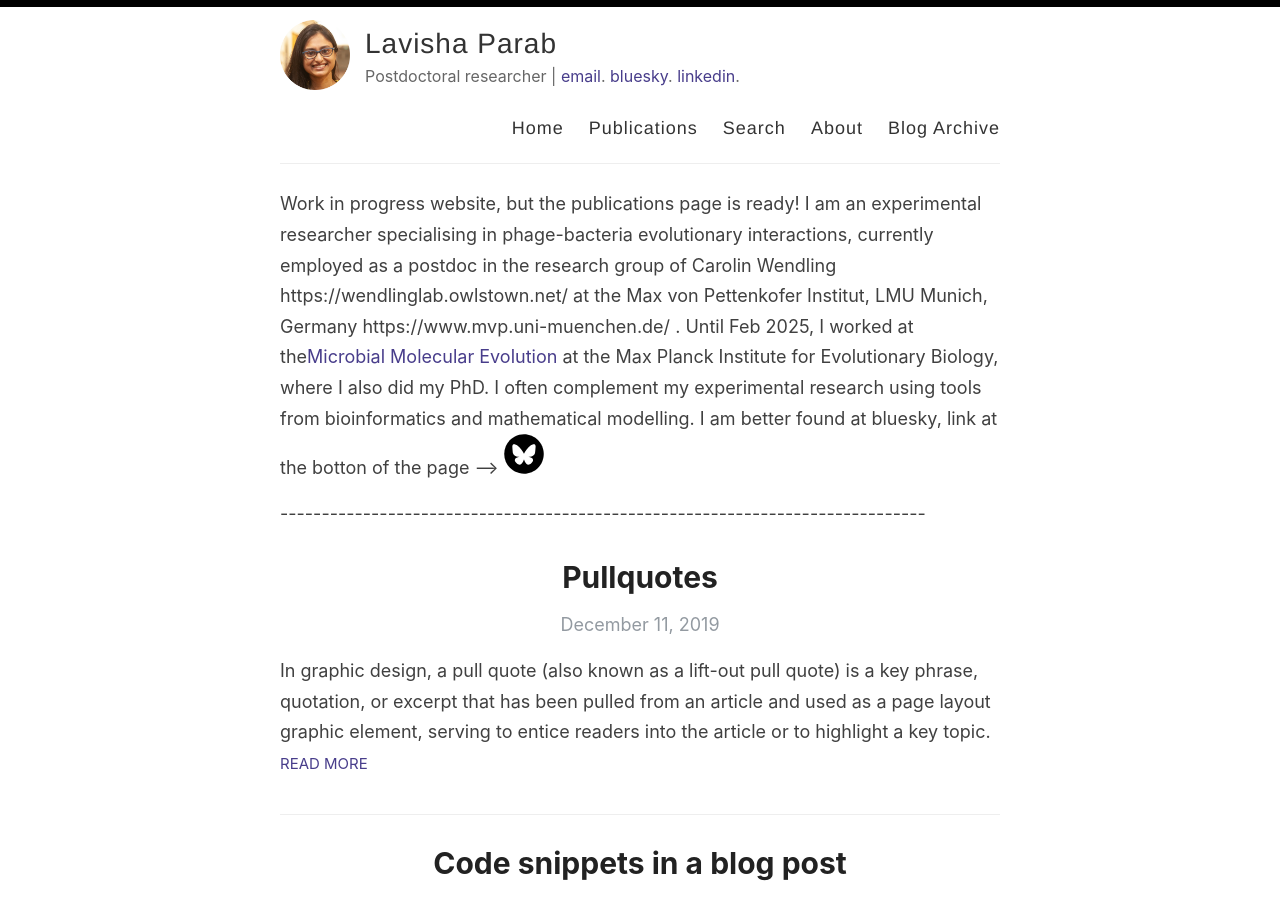
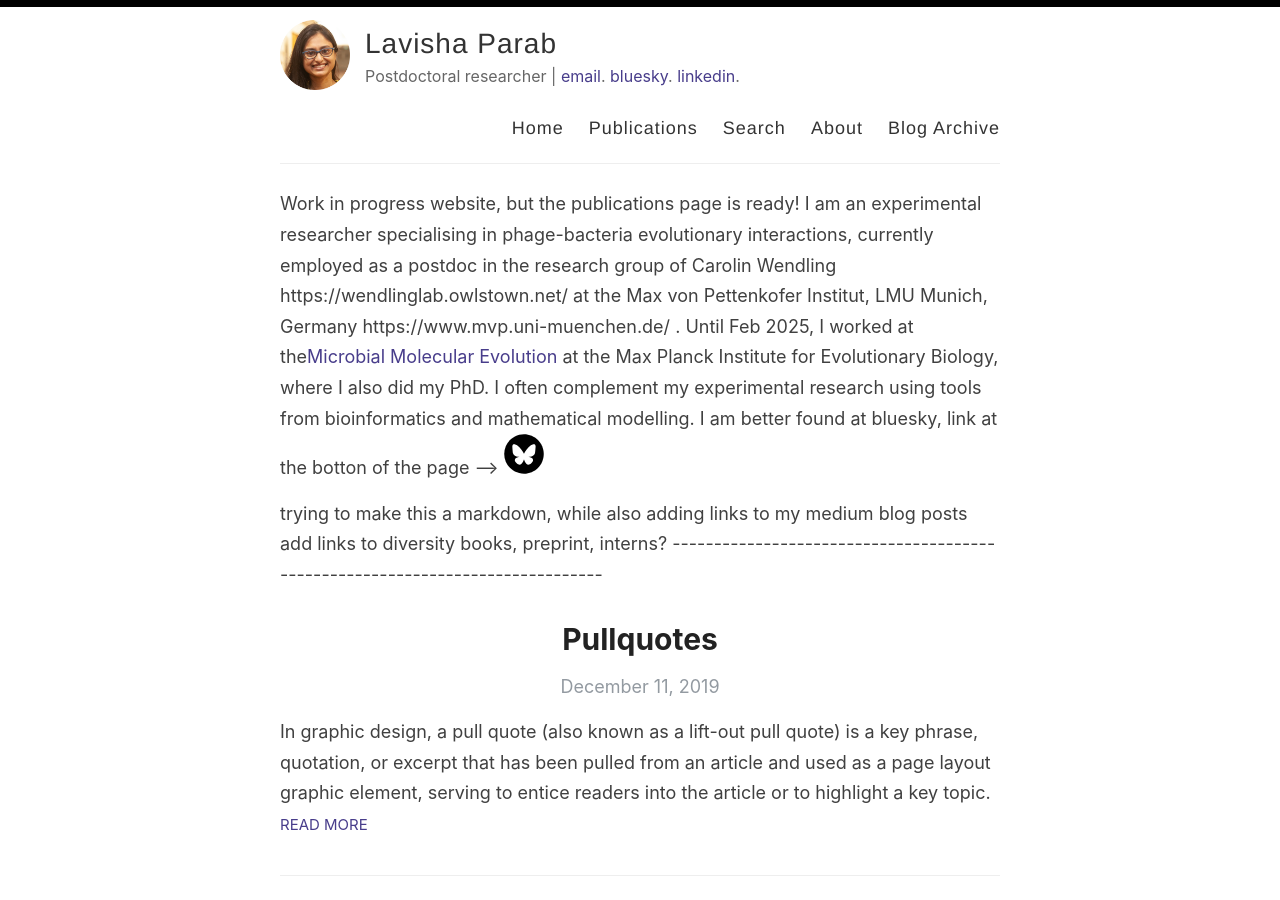
Before and after one commit to lavishaparab/lavishaparab.github.io, a Jekyll site: the page built from index.html, in a window 1280 px wide and 900 px high. Built offline with Jekyll 4.4.1, drawn with Linux system fonts in a browser that asks for light colours; the list of posts is cut into pages by our own code.

Commit message:
Update index.html
updated future tasks and ideas

```diff
--- a/index.html
+++ b/index.html
@@ -8,6 +8,9 @@ href="https://www.evolbio.mpg.de/3178548/group-micromolevol">Microbial Molecular
 experimental research using tools from bioinformatics and mathematical modelling. I am better found at bluesky, link at the botton of the page --> <i class="svg-icon bluesky"></i>
 </p>
 
+
+trying to make this a markdown, while also adding links to my medium blog posts
+add links to diversity books, preprint, interns?
 ------------------------------------------------------------------------------
 
 <div class="posts">
```
